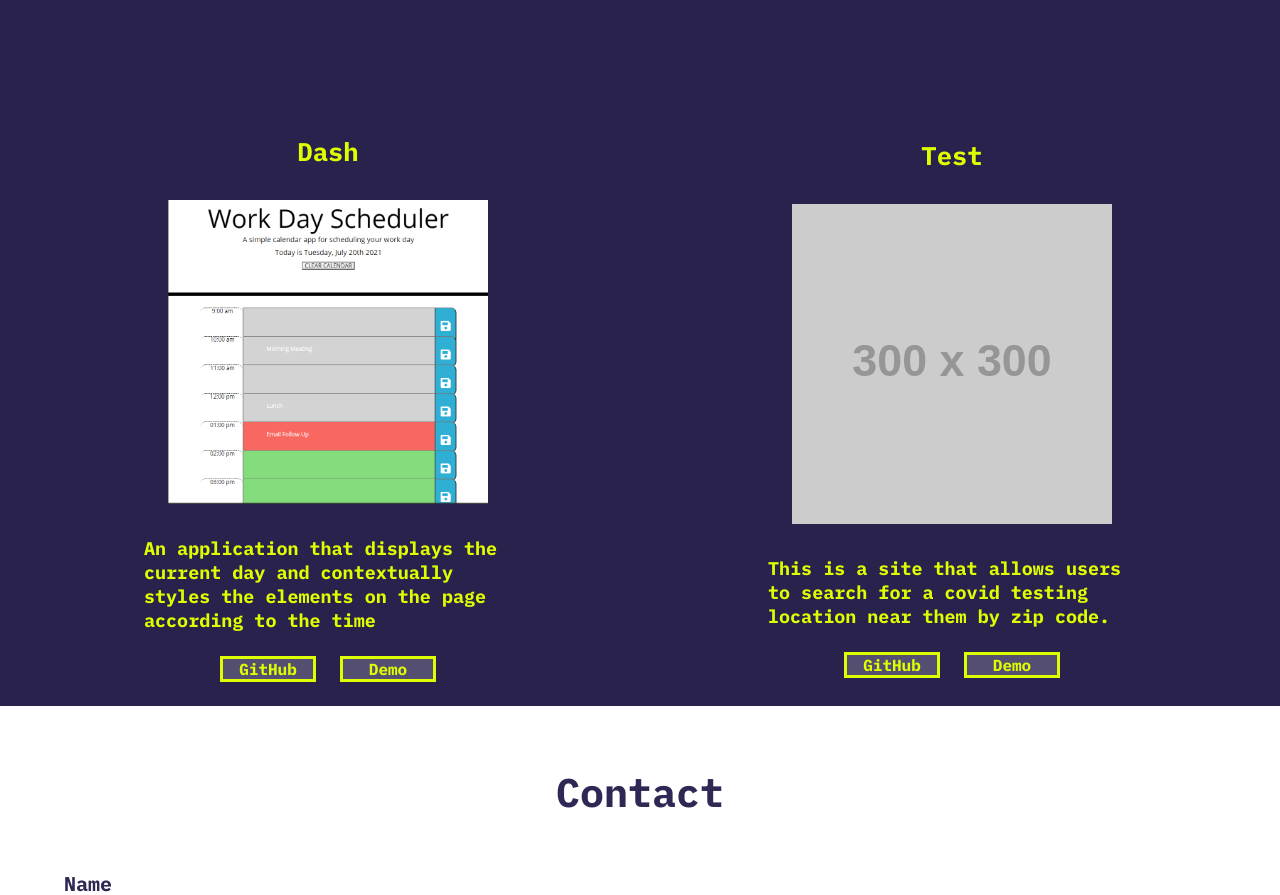
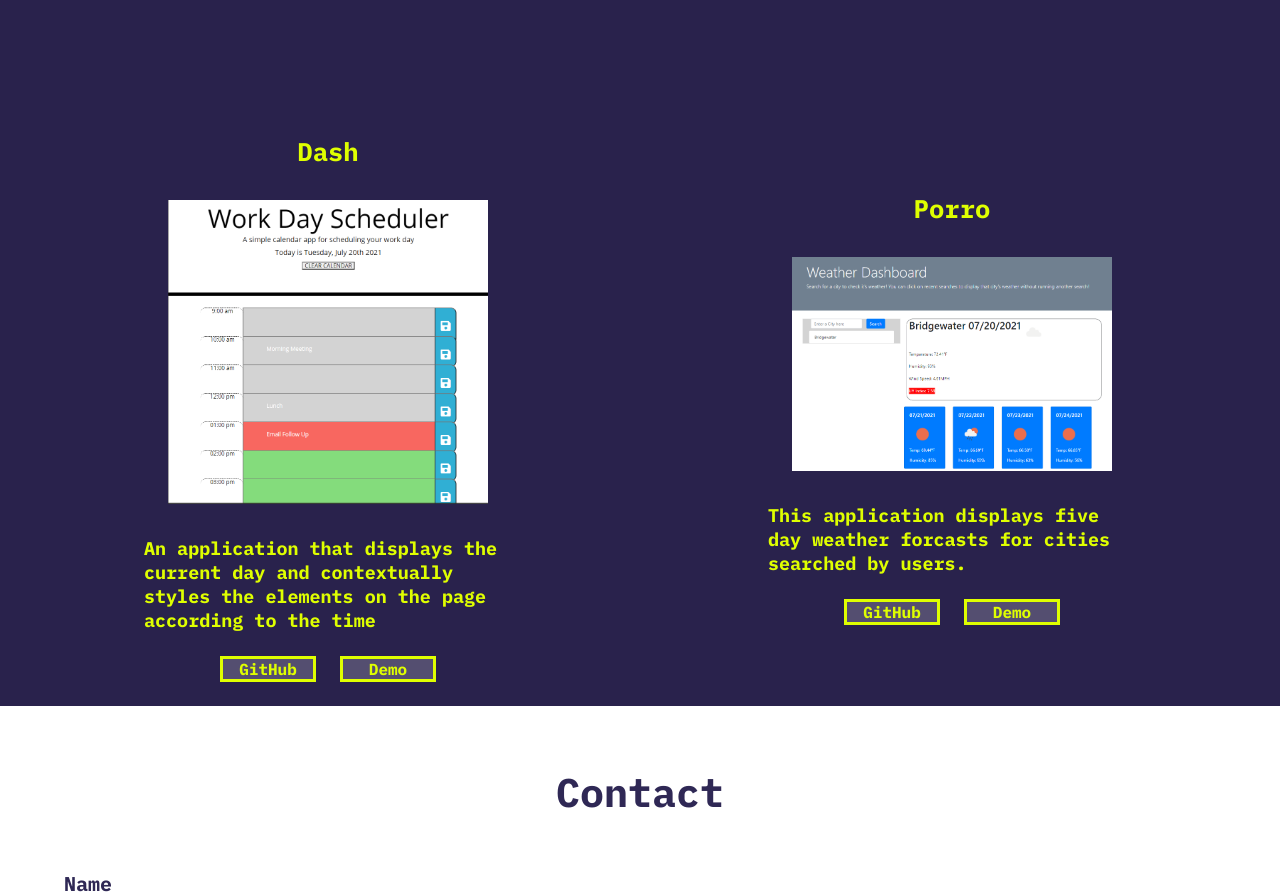
Before and after one commit to rquiroz32/Portfolio_V1, a React (Create React App) app in the folder client/: page / in a window 1280 px wide. Shown: the part 2020-2915 px from the top of the page. Built offline with nearby package versions, Linux system fonts and the light colour scheme.

Commit message:
added final project need to make some styling tweaks still

```diff
--- a/client/src/Components/Portfolio/Portfolio.js
+++ b/client/src/Components/Portfolio/Portfolio.js
@@ -4,6 +4,7 @@ import "./Portfolio.css"
 import gBooks_img from '../../images/Gbooks.png'
 import employeeRegistry_img from '../../images/EmployeeRegistry.png'
 import dash_Img from '../../images/Dash.png'
+import porro_Img from '../../images/WeatherDashboard.png'
 
 class Portfolio extends Component {
 
@@ -18,7 +19,7 @@ class Portfolio extends Component {
                     <ProjectCard projTitle={'gbooks'} projImage={gBooks_img} projDescription={'This is a full MERN stack application for seraching books using the google books API and storing them in a MongoDB.'} projRepo={'https://github.com/rquiroz32/gbooks'} projDemo={'https://cryptic-caverns-34586.herokuapp.com/'}></ProjectCard>
                     <ProjectCard projTitle={'Employee Registry'} projImage={employeeRegistry_img} projDescription={'A React App that populates a table with random users from an API, and allows for searching and sorting by every field.'}projRepo={'https://github.com/rquiroz32/Employee_Registry'} projDemo={'https://rquiroz32.github.io/Employee_Registry/'} ></ProjectCard>
                     <ProjectCard projTitle={'Dash'} projImage={dash_Img} projDescription={' An application that displays the current day and contextually styles the elements on the page according to the time'}projRepo={'https://github.com/rquiroz32/Dash'} projDemo={'https://rquiroz32.github.io/Dash/'}></ProjectCard>
-                    <ProjectCard projTitle={'Test'} projImage={'https://via.placeholder.com/300'} projDescription={'This is a site that allows users to search for a covid testing location near them by zip code.'}projRepo={'https://github.com/rquiroz32/gbooks'} projDemo={'https://cryptic-caverns-34586.herokuapp.com/'}></ProjectCard>
+                    <ProjectCard projTitle={'Porro'} projImage={porro_Img} projDescription={'This application displays five day weather forcasts for cities searched by users.'}projRepo={'https://github.com/rquiroz32/Porro'} projDemo={'https://rquiroz32.github.io/Porro/'}></ProjectCard>
                 </div>
             </section>
         )
```
Also changed, not shown: client/src/images/WeatherDashboard.png (added).
